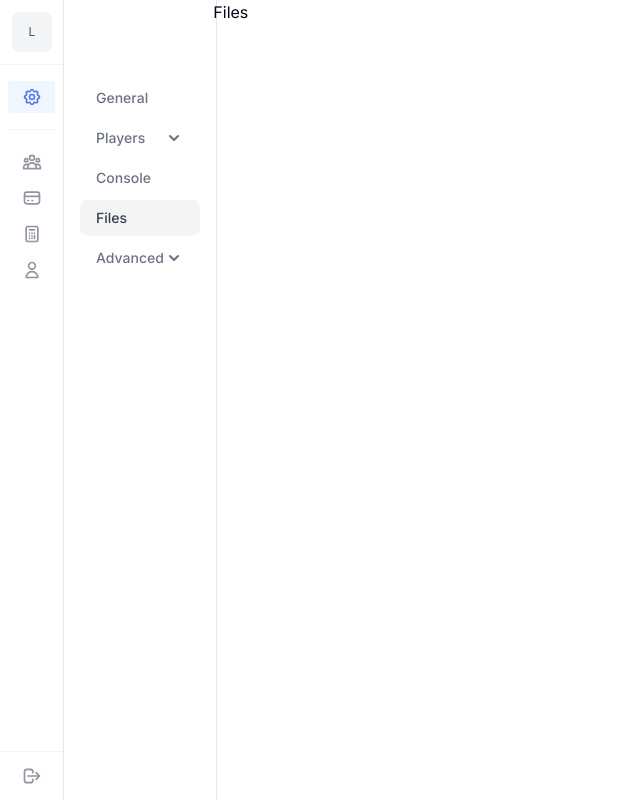
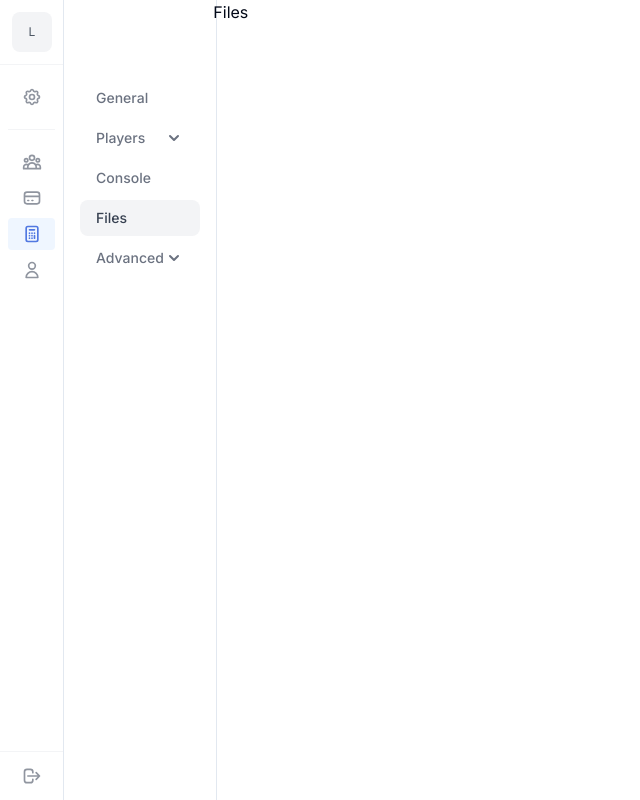
Before and after one commit to slayernominee/mc_dash, a Next.js app: page /dashboard/files in a window 1280 px wide. Shown: the whole page, without its empty margins (0-640 px from the left). Built offline with nearby package versions, Linux system fonts and the light colour scheme.

Commit message:
sidebar location indicator improvements

```diff
--- a/components/hyper/sidebar.tsx
+++ b/components/hyper/sidebar.tsx
@@ -1,7 +1,6 @@
 "use client"
 import { usePathname } from 'next/navigation'
-
-
+import Link from 'next/link'
 
 export default function Sidebar() {
     const pathname = usePathname();
@@ -21,9 +20,9 @@ export default function Sidebar() {
         <div className="border-t border-gray-100">
         <div className="px-2">
         <div className="py-4">
-        <a
-        href=""
-        className="t group relative flex justify-center rounded bg-blue-50 px-2 py-1.5 text-blue-700"
+        <Link
+        href="/dashboard/"
+        className={`group relative flex justify-center rounded px-2 py-1.5 ${pathname === '/dashboard' ? "text-blue-700 bg-blue-50" : "text-gray-500 hover:bg-gray-50 hover:text-gray-700"}`}
         >
         <svg
         xmlns="http://www.w3.org/2000/svg"
@@ -50,14 +49,14 @@ export default function Sidebar() {
         >
         General
         </span>
-        </a>
+        </Link>
         </div>
 
         <ul className="space-y-1 border-t border-gray-100 pt-4">
         <li>
-        <a
+        <Link
         href=""
-        className="group relative flex justify-center rounded px-2 py-1.5 text-gray-500 hover:bg-gray-50 hover:text-gray-700"
+        className={`group relative flex justify-center rounded px-2 py-1.5 ${pathname.startsWith("/dashboard/players/") ? "text-blue-700 bg-blue-50" : "text-gray-500 hover:bg-gray-50 hover:text-gray-700"}`}
         >
         <svg
         xmlns="http://www.w3.org/2000/svg"
@@ -79,13 +78,13 @@ export default function Sidebar() {
         >
         Players
         </span>
-        </a>
+        </Link>
         </li>
 
         <li>
-        <a
-        href=""
-        className="group relative flex justify-center rounded px-2 py-1.5 text-gray-500 hover:bg-gray-50 hover:text-gray-700"
+        <Link
+        href="/dashboard/console"
+        className={`group relative flex justify-center rounded px-2 py-1.5 ${pathname === '/dashboard/console' ? "text-blue-700 bg-blue-50" : "text-gray-500 hover:bg-gray-50 hover:text-gray-700"}`}
         >
         <svg
         xmlns="http://www.w3.org/2000/svg"
@@ -107,13 +106,13 @@ export default function Sidebar() {
         >
         Console
         </span>
-        </a>
+        </Link>
         </li>
 
         <li>
-        <a
-        href=""
-        className="group relative flex justify-center rounded px-2 py-1.5 text-gray-500 hover:bg-gray-50 hover:text-gray-700"
+        <Link
+        href="/dashboard/files"
+        className={`group relative flex justify-center rounded px-2 py-1.5 ${pathname === '/dashboard/files' ? "text-blue-700 bg-blue-50" : "text-gray-500 hover:bg-gray-50 hover:text-gray-700"}`}
         >
         <svg
         xmlns="http://www.w3.org/2000/svg"
@@ -135,13 +134,13 @@ export default function Sidebar() {
         >
         Files
         </span>
-        </a>
+        </Link>
         </li>
 
         <li>
-        <a
+        <Link
         href=""
-        className="group relative flex justify-center rounded px-2 py-1.5 text-gray-500 hover:bg-gray-50 hover:text-gray-700"
+        className={`group relative flex justify-center rounded px-2 py-1.5 ${pathname.startsWith("/dashboard/advanced/") ? "text-blue-700 bg-blue-50" : "text-gray-500 hover:bg-gray-50 hover:text-gray-700"}`}
         >
         <svg
         xmlns="http://www.w3.org/2000/svg"
@@ -164,7 +163,7 @@ export default function Sidebar() {
         >
         Advanced
         </span>
-        </a>
+        </Link>
         </li>
         </ul>
         </div>
@@ -206,12 +205,12 @@ export default function Sidebar() {
         <div className="px-4 py-6">
         <ul className="mt-14 space-y-1">
         <li>
-        <a
+        <Link
         href="/dashboard/"
         className={`block rounded-lg px-4 py-2 text-sm font-medium ${pathname === '/dashboard'  ? "bg-gray-100 text-gray-700" : "text-gray-500 hover:bg-gray-100 hover:text-gray-700"}`}
         >
         General
-        </a>
+        </Link>
         </li>
 
         <li>
@@ -240,21 +239,21 @@ export default function Sidebar() {
         <ul className="mt-2 space-y-1 px-4">
 
         <li>
-        <a
+        <Link
         href="/dashboard/players/ops"
         className={`block rounded-lg px-4 py-2 text-sm font-medium ${pathname === '/dashboard/players/ops'  ? "bg-gray-100 text-gray-700" : "text-gray-500 hover:bg-gray-100 hover:text-gray-700"}`}
         >
         Operators
-        </a>
+        </Link>
         </li>
 
         <li>
-        <a
+        <Link
         href="/dashboard/players/banned"
         className={`block rounded-lg px-4 py-2 text-sm font-medium ${pathname === '/dashboard/players/banned'  ? "bg-gray-100 text-gray-700" : "text-gray-500 hover:bg-gray-100 hover:text-gray-700"}`}
         >
         Banned Players
-        </a>
+        </Link>
         </li>
 
 
@@ -263,21 +262,21 @@ export default function Sidebar() {
         </li>
 
         <li>
-        <a
+        <Link
         href="/dashboard/console"
         className={`block rounded-lg px-4 py-2 text-sm font-medium ${pathname === '/dashboard/console'  ? "bg-gray-100 text-gray-700" : "text-gray-500 hover:bg-gray-100 hover:text-gray-700"}`}
         >
         Console
-        </a>
+        </Link>
         </li>
 
         <li>
-        <a
+        <Link
         href="/dashboard/files"
         className={`block rounded-lg px-4 py-2 text-sm font-medium ${pathname === '/dashboard/files'  ? "bg-gray-100 text-gray-700" : "text-gray-500 hover:bg-gray-100 hover:text-gray-700"}`}
         >
         Files
-        </a>
+        </Link>
         </li>
 
         <li>
```
